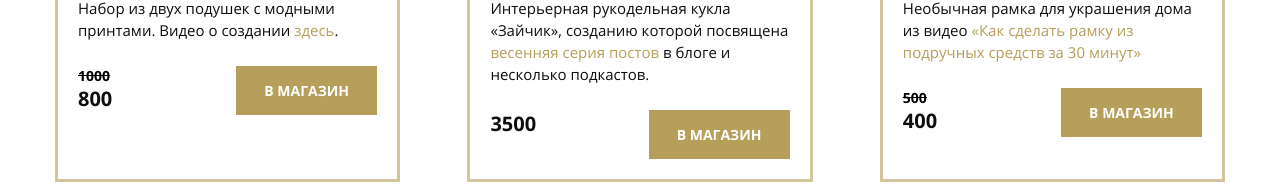
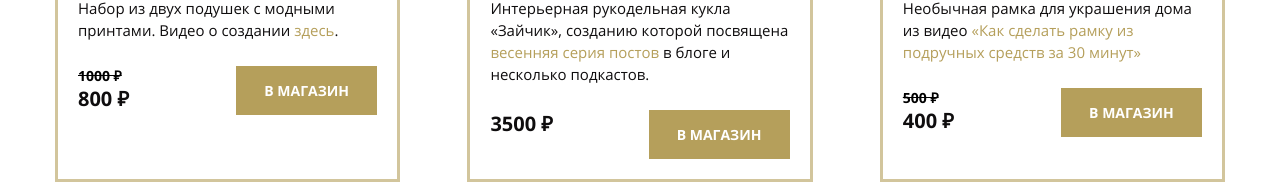
Before and after one commit to Pohlan92/mq-diploma92, a plain HTML site: page index.html in a window 1280 px wide. Shown: the part 3222-3409 px from the top of the page. Drawn offline with Linux system fonts and the light colour scheme; files whose address does not match are found by name.

Commit message:
Добавил символ рубля

```diff
--- a/index.html
+++ b/index.html
@@ -321,8 +321,8 @@
             <p class="text">Набор из двух подушек с модными принтами. Видео о создании <a href="#0" class="text-link">здесь</a>.</p>
             <div class="products-card-bottom">
               <div class="product-price">
-                <div class="old-price">1000<strong class="fa fa-rub old-price" aria-hidden="true"></strong></div>
-                <div class="new-price">800<strong class="fa fa-rub" aria-hidden="true"></strong></div>
+                <div class="old-price">1000 ₽<strong class="fa fa-rub old-price" aria-hidden="true"></strong></div>
+                <div class="new-price">800 ₽<strong class="fa fa-rub" aria-hidden="true"></strong></div>
               </div>
               <a href="#0" class="product-link">В магазин</a>
             </div>
@@ -336,7 +336,7 @@
             <div class="products-card-bottom">
               <div class="product-price">
                 <div class="old-price"></div>
-                <div class="new-price">3500<strong class="fa fa-rub" aria-hidden="true"></strong> </div>
+                <div class="new-price">3500 ₽<strong class="fa fa-rub" aria-hidden="true"></strong> </div>
               </div> <a href="#0" class="product-link">В магазин</a>
             </div>
         </li>
@@ -347,8 +347,8 @@
                 рамку из подручных средств за 30 минут»</a> </p>
             <div class="products-card-bottom">
               <div class="product-price">
-                <div class="old-price">500<strong class="fa fa-rub old-price" aria-hidden="true"></strong></div>
-                <div class="new-price">400<strong class="fa fa-rub" aria-hidden="true"></strong></div>
+                <div class="old-price">500 ₽<strong class="fa fa-rub old-price" aria-hidden="true"></strong></div>
+                <div class="new-price">400 ₽<strong class="fa fa-rub" aria-hidden="true"></strong></div>
               </div>
               <a href="#0" class="product-link">В магазин</a>
             </div>
```
